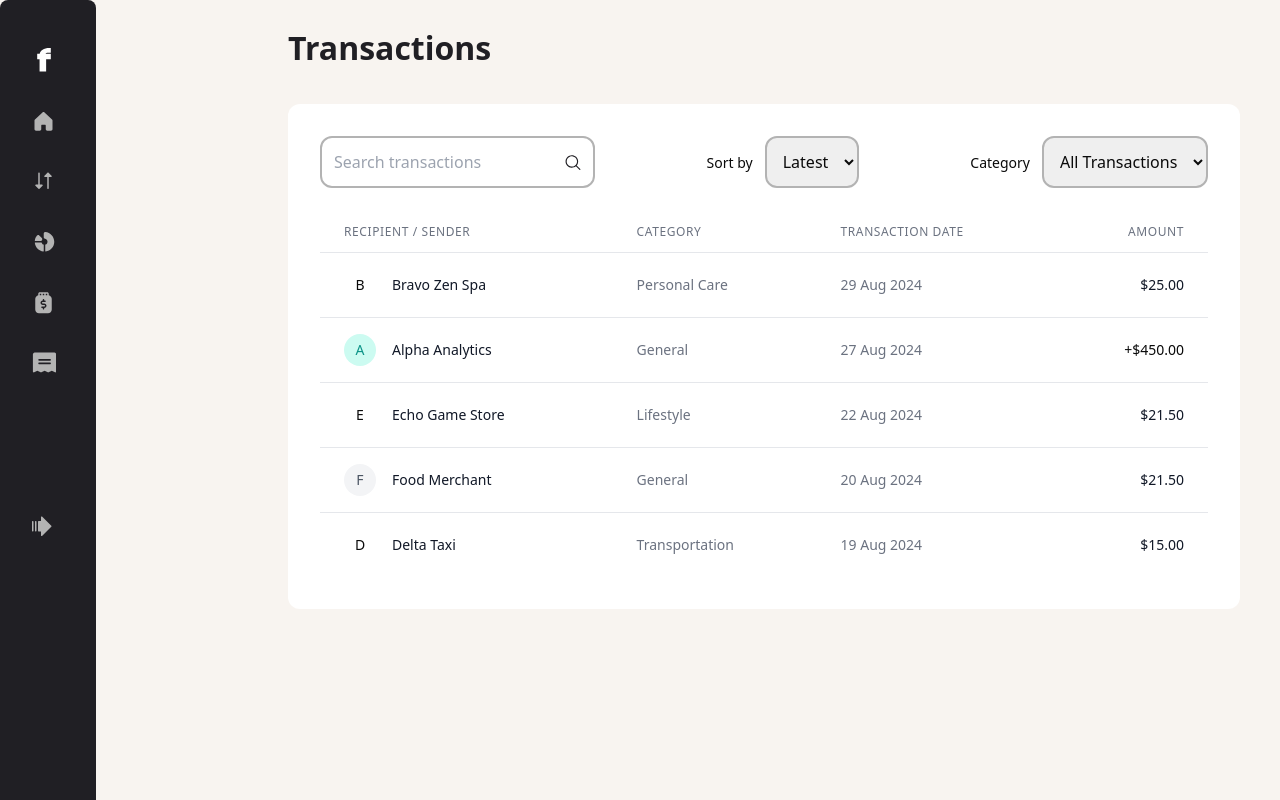
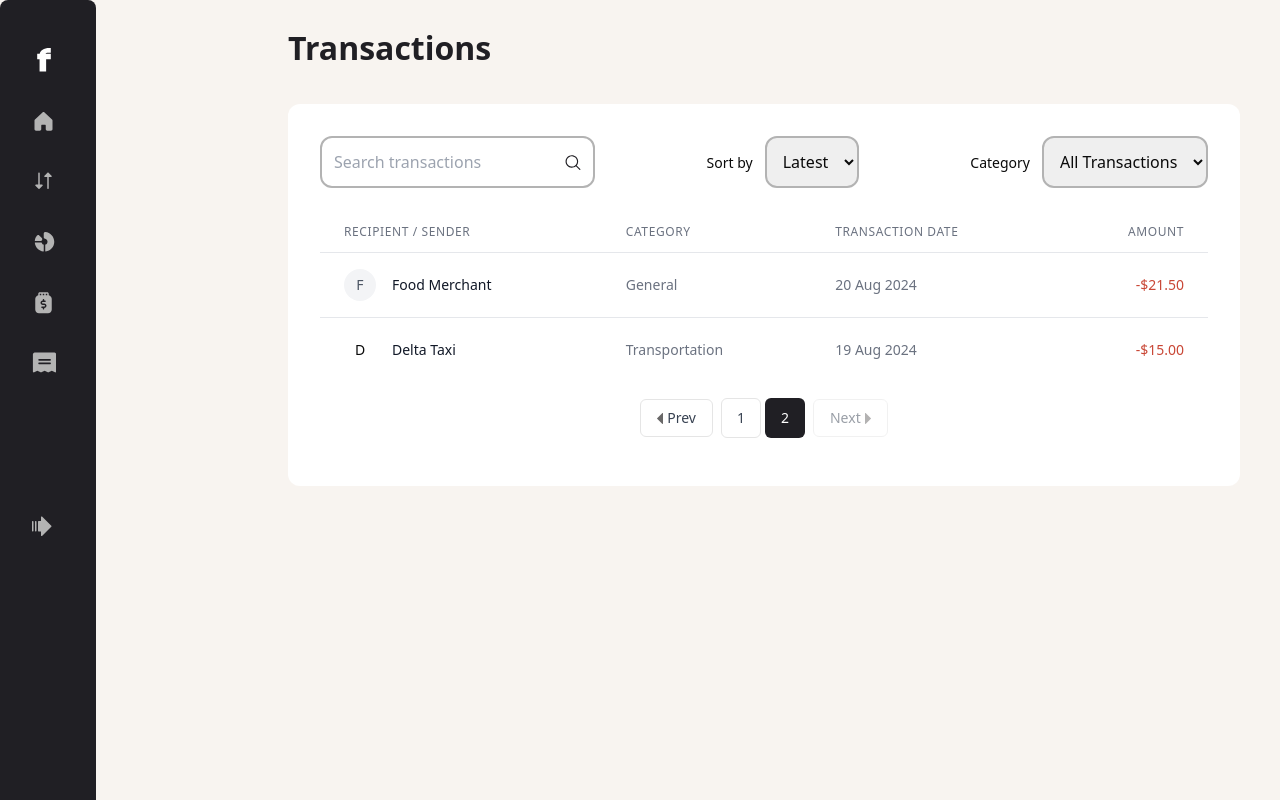
Before and after one commit to Mickaseg/personnal-finance-app, a React (Vite) app: page /transactions in a window 1280 px wide. Built offline with nearby package versions, Linux system fonts and the light colour scheme.

Commit message:
added pagination for transactions table

```diff
--- a/src/components/TransactionsTable.jsx
+++ b/src/components/TransactionsTable.jsx
@@ -1,6 +1,10 @@
-import React from 'react';
+import {useState} from 'react';
+import CaretLeft from '../assets/images/icon-caret-left.svg';
+import CaretRight from '../assets/images/icon-caret-right.svg';
 
 const TransactionTable = () => {
+    const [currentPage, setCurrentPage] = useState(2); // Starting at page 2 as shown in the image
+    const itemsPerPage = 3;
     const transactions = [
         {
             id: 1,
@@ -49,14 +53,29 @@ const TransactionTable = () => {
         }
     ];
 
+    // Calculate pagination
+    const totalPages = Math.ceil(transactions.length / itemsPerPage);
+    const startIndex = (currentPage - 1) * itemsPerPage;
+    const paginatedTransactions = transactions.slice(startIndex, startIndex + itemsPerPage);
+
+    // Generate page numbers array
+    const getPageNumbers = () => {
+        const pages = [];
+        for (let i = 1; i <= totalPages; i++) {
+            pages.push(i);
+        }
+        return pages;
+    };
+
     return (
         <div className="w-full mx-auto bg-white">
             {/* Mobile View (default) */}
             <div className="block md:hidden divide-y divide-gray-100">
-                {transactions.map((transaction) => (
+                {paginatedTransactions.map((transaction) => (
                     <div key={transaction.id} className="flex items-center justify-between py-3 px-4">
                         <div className="flex items-center space-x-3">
-                            <div className={`${transaction.bgColor} ${transaction.textColor} h-10 w-10 rounded-full flex items-center justify-center font-medium text-sm`}>
+                            <div
+                                className={`${transaction.bgColor} ${transaction.textColor} h-10 w-10 rounded-full flex items-center justify-center font-medium text-sm`}>
                                 {transaction.name.charAt(0)}
                             </div>
                             <div className="flex flex-col">
@@ -102,11 +121,12 @@ const TransactionTable = () => {
                     </tr>
                     </thead>
                     <tbody className="bg-white divide-y divide-gray-200">
-                    {transactions.map((transaction) => (
+                    {paginatedTransactions.map((transaction) => (
                         <tr key={transaction.id} className="hover:bg-gray-50">
                             <td className="px-6 py-4 whitespace-nowrap">
                                 <div className="flex items-center">
-                                    <div className={`${transaction.bgColor} ${transaction.textColor} h-8 w-8 rounded-full flex items-center justify-center font-medium text-sm`}>
+                                    <div
+                                        className={`${transaction.bgColor} ${transaction.textColor} h-8 w-8 rounded-full flex items-center justify-center font-medium text-sm`}>
                                         {transaction.name.charAt(0)}
                                     </div>
                                     <div className="ml-4">
@@ -124,9 +144,9 @@ const TransactionTable = () => {
                             </td>
                             <td className="px-6 py-4 whitespace-nowrap text-right">
                                 <div className={`text-sm font-medium ${
-                                    transaction.amount >= 0 ? 'text-green-600' : 'text-gray-900'
+                                    transaction.amount >= 0 ? 'text-green' : 'text-red'
                                 }`}>
-                                    {transaction.amount >= 0 ? '+' : ''}${Math.abs(transaction.amount).toFixed(2)}
+                                    {transaction.amount >= 0 ? '+' : '-'}${Math.abs(transaction.amount).toFixed(2)}
                                 </div>
                             </td>
                         </tr>
@@ -134,6 +154,43 @@ const TransactionTable = () => {
                     </tbody>
                 </table>
             </div>
+
+            {/* Pagination Controls - Same for both views */}
+            <div className="flex items-center justify-center space-x-2 py-4">
+
+                <button
+                    onClick={() => setCurrentPage(prev => Math.max(prev - 1, 1))}
+                    disabled={currentPage === 1}
+                    className="px-4 py-2 border rounded-md text-sm font-medium text-gray-700 bg-white hover:bg-gray-50 disabled:opacity-50 disabled:cursor-not-allowed flex items-center space-x-1">
+                    <img src={CaretLeft} alt=""/>
+                    <span>Prev</span>
+                </button>
+
+                <div className="flex items-center space-x-1">
+                    {getPageNumbers().map((page) => (
+                        <button
+                            key={page}
+                            onClick={() => setCurrentPage(page)}
+                            className={`w-10 h-10 px-3 py-2 text-sm font-medium rounded-md
+                ${currentPage === page
+                                ? 'bg-grey900 text-white'
+                                : 'text-gray-700 hover:bg-gray-50 border'
+                            }`}
+                        >
+                            {page}
+                        </button>
+                    ))}
+                </div>
+
+                <button
+                    onClick={() => setCurrentPage(prev => Math.min(prev + 1, totalPages))}
+                    disabled={currentPage === totalPages}
+                    className="px-4 py-2 border rounded-md text-sm font-medium text-gray-700 bg-white hover:bg-gray-50 disabled:opacity-50 disabled:cursor-not-allowed flex items-center space-x-1"
+                >
+                    <span>Next</span>
+                    <img src={CaretRight} alt=""/>
+                </button>
+            </div>
         </div>
     );
 };
```
